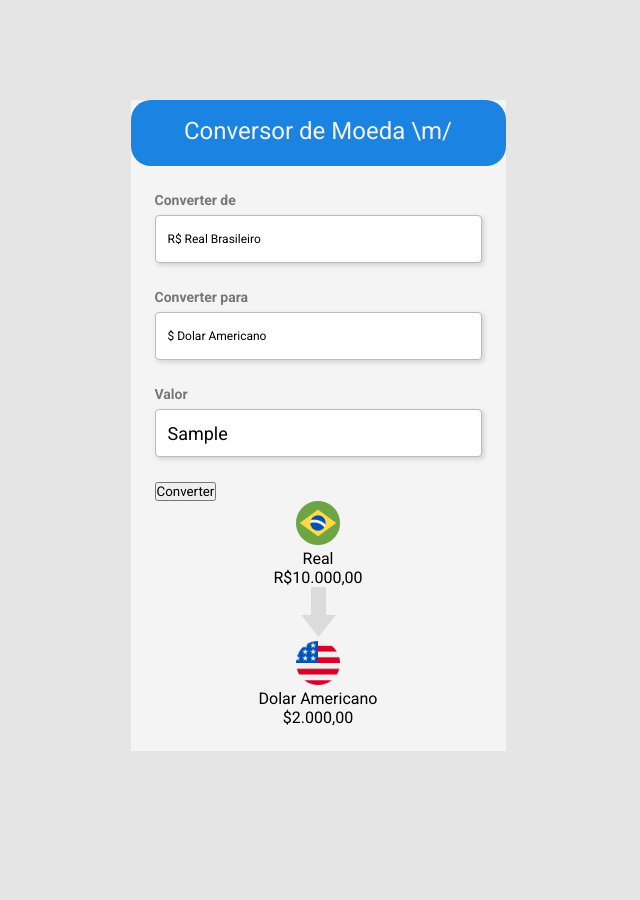
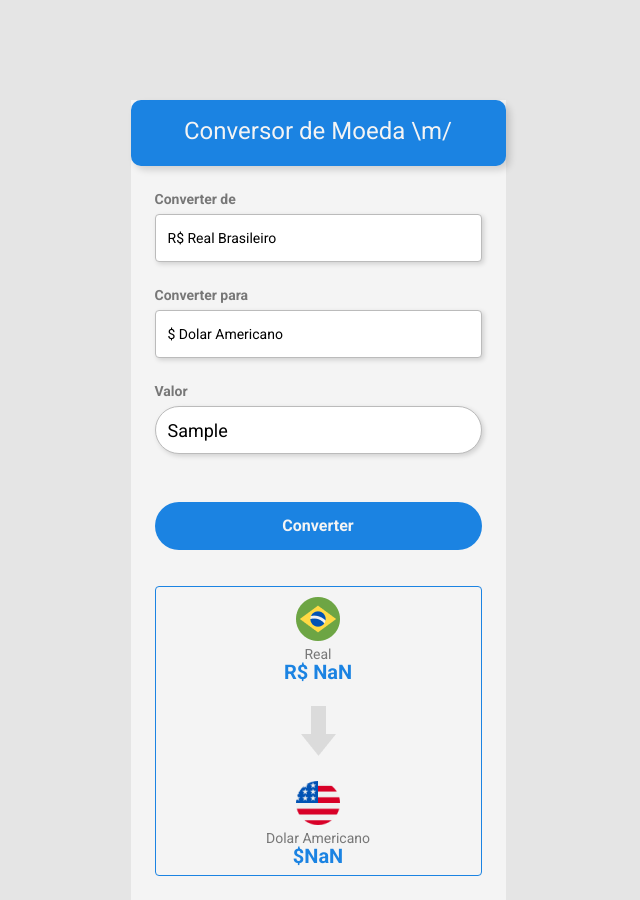
Before and after one commit to Lciron/Conversor-de-moedas, a plain HTML site: page index.html in a window 1280 px wide. Both pictures are taken after typing "Sample" into the empty fields and a click on the button "Converter". Shown: the whole page, without its empty margins (322-962 px from the left). Before the commit the page ends 800 px from the top, so only its background shows below. Drawn offline with Linux system fonts and the light colour scheme.

Commit message:
Versão 1.0

```diff
--- a/index.html
+++ b/index.html
@@ -27,30 +27,30 @@
                 </label>
                 <label>
                     Converter <b>para</b>
-                    <select>
+                    <select id="currency-select">
                         <option>$ Dolar Americano</option>
                         <option>€ Euro</option>
                     </select>
                 </label>
                 <label>
                     Valor
-                    <input placeholder="R$ 10.000,00">
+                    <input id="input-real" placeholder="R$ 10.000,00">
                 </label>
 
-                <button type="button">Converter</button>
+                <button id="convert-button" type="button">Converter</button>
 
                 <section>
                     <div class="currency-container">
                         <img src="./assets/brasil 2.png" alt="bandeira do brasil">
-                        <p class="textinho">Real</p>
-                        <p class="dinheirinho">R$10.000,00</p>
+                        <p class="textinho" >Real</p>
+                        <p class="dinheirinho" id="real-value-text">R$10.000,00</p>
                     </div>
 
                     <img class="setinha-img" src="./assets/Group.png" alt="seta">
                     <div class="currency-container">
-                        <img src="./assets/estados-unidos (1) 1.png" alt="bandeira pais de conversão">
-                        <p class="textinho">Dolar Americano</p>
-                        <p class="dinheirinho">$2.000,00</p>
+                        <img src="./assets/estados-unidos (1) 1.png" id="currency-img" alt="bandeira pais de conversão">
+                        <p class="textinho" id="currency-name">Dolar Americano</p>
+                        <p class="dinheirinho" id="currency-value-text">$2.000,00</p>
                     </div>
 
                 </section>
@@ -60,4 +60,5 @@
         </div>
 
     </body>
+    <script src="./scripts.js"></script>
 </html>
--- /dev/null
+++ b/scripts.js
@@ -0,0 +1,49 @@
+const button = document.getElementById("convert-button");
+const select = document.getElementById("currency-select");
+
+const dolar = 4.7;
+const euro = 5.2;
+
+const convertValues = () => {
+  const inputReais = document.getElementById("input-real").value;
+  const realValueText = document.getElementById("real-value-text");
+  const currencyValueText = document.getElementById("currency-value-text");
+
+realValueText.innerHTML = new Intl.NumberFormat("pt-BR", {
+  style: "currency",
+  currency: "BRL",
+}).format(inputReais);
+
+if (select.value === "$ Dolar Americano") {
+  currencyValueText.innerHTML = new Intl.NumberFormat("en-US", {
+    style: "currency",
+    currency: "USD",
+  }).format(inputReais / dolar);
+}
+
+if (select.value === "€ Euro") {
+  currencyValueText.innerHTML = new Intl.NumberFormat("de-DE", {
+    style: "currency",
+    currency: "EUR",
+  }).format(inputReais / euro)
+}
+}
+
+changeCurrency = () => {
+  const currencyName = document.getElementById("currency-name")
+  const currencyImg = document.getElementById("currency-img")
+
+  if (select.value === "$ Dolar Americano") {
+    currencyName.innerHTML = "Dolar Americano"
+    currencyImg.src = "./assets/estados-unidos (1) 1.png"
+  }
+
+  if (select.value === "€ Euro") {
+    currencyName.innerHTML = "Euro"
+    currencyImg.src = "./assets/euro.png"
+  }
+  convertValues()
+}
+
+button.addEventListener("click", convertValues)
+select.addEventListener("change", changeCurrency)
--- a/styles.css
+++ b/styles.css
@@ -3,6 +3,8 @@
     padding: 0;
     box-sizing: border-box;
     font-family: "Roboto", sans-serif;
+    font-style: normal;
+    line-height: 18px;
 }
 
 body {
@@ -21,15 +23,14 @@ body {
 header {
     background-color: #1B83E2;
     height: 66px;
-    border-radius: 20px;
+    border-radius: 10px;
+    box-shadow: 4px 4px 7px 0px rgba(0, 0, 0, 0.15);
 }
 
 h1 {
     color: #F4F4F4;
     font-size: 24px;
     font-weight: normal;
-    font-style: normal;
-    line-height: 18px;
     text-align: center;
     padding-top: 22px;
 }
@@ -43,7 +44,7 @@ label {
     font-size: 14px;
     font-style: normal;
     font-weight: 700;
-    line-height: 18px;
+
 }
 
 select {
@@ -60,7 +61,7 @@ select {
     box-shadow: 2px 2px 5px 0px rgba(0, 0, 0, 0.15);
     margin-top: 6px;
     margin-bottom: 24px;
-    font-size: 12px;
+    font-size: 14px;
 }
 
 section {
@@ -81,5 +82,57 @@ input {
     margin-top: 6px;
     margin-bottom: 24px;
     font-size: 18px;
+    border-radius: 25px;
+}
+
+button {
+    border-radius: 25px;
+    background: #1B83E2;
+    width: 327px;
+    height: 48px;
+    flex-shrink: 0;
+    cursor: pointer;
+    color: #f4f4f4;
+    font-weight: bold;
+    font-size: 16px;
+
+    border: none;
+    width: 100%;
+    margin-top: 24px;
+    margin-bottom: 36px;
+}
+
+button:hover {
+    opacity: 0.9;
+}
+
+button:active {
+    opacity: 0.7;
+}
+
+section {
+    border-radius: 4px;
+    border: 1px solid #1B83E2;
+}
+
+.currency-container {
+    text-align: center;
+    padding: 10px;
+}
+
+.textinho {
+    font-size: 14px;
+    color: #777777;
 
 }
+
+.dinheirinho {
+    color: #1B83E2;
+    font-weight: bold;
+    font-size: 20px;
+}
+
+.setinha-img {
+        margin: 15px auto;
+        display: block;
+}
```
Also changed, not shown: assets/brasil 2.svg (deleted), assets/euro.png (renamed from assets/Design sem nome 1.png).
